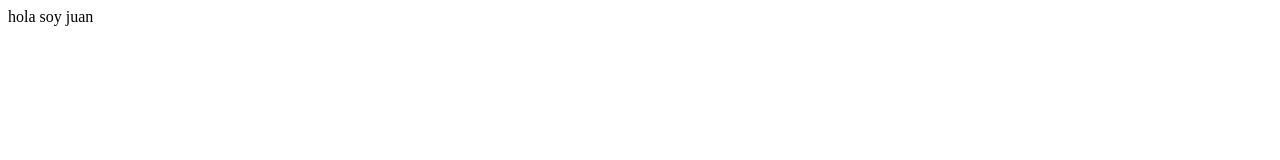
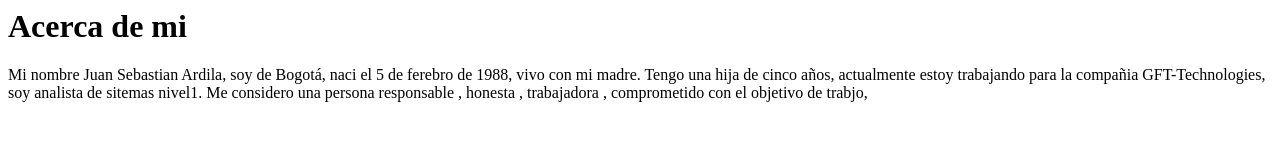
Before and after one commit to JuanArdila88/Ejemploportafolio, a plain HTML site: page index.html in a window 1280 px wide. Drawn offline with Linux system fonts and the light colour scheme.

Commit message:
Acercademi
Se indica texto acerca de mi

```diff
--- a/index.html
+++ b/index.html
@@ -5,6 +5,16 @@
     <title>Document</title>
 </head>
 <body>
-    hola soy juan
+    <header>
+        <h1>Acerca de mi</h1>
+        <p >
+           Mi nombre Juan Sebastian Ardila, soy de Bogotá, naci el 5 de ferebro de 1988, vivo con mi madre.
+           Tengo una hija de cinco años, actualmente estoy trabajando para la compañia GFT-Technologies,
+           soy analista de sitemas nivel1.
+
+           Me considero una persona responsable , honesta , trabajadora , comprometido con el objetivo de
+           trabjo,
+        </p>
+    </header>
 </body>
 </html>
```
